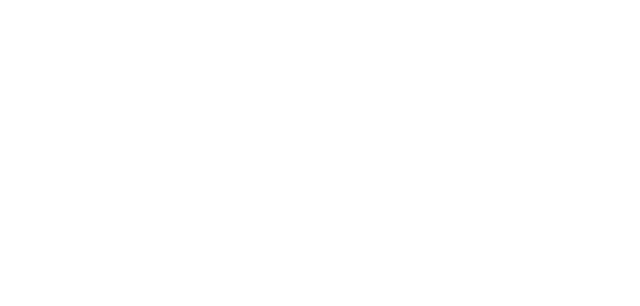
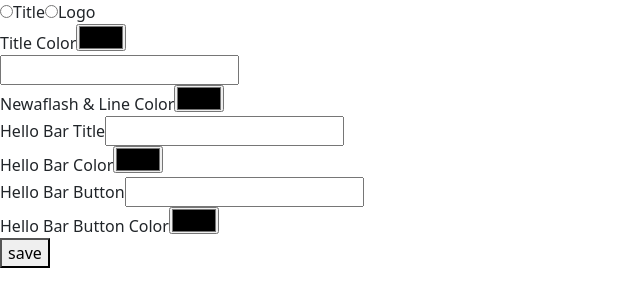
Before and after one commit to Ayala-Cohen/MagazineFrontend, a React (Create React App) app: page /magazine in a window 1280 px wide. Shown: the top 306 px of the page, without its empty margins (0-640 px from the left). Built offline with nearby package versions, Linux system fonts and the light colour scheme.

Commit message:
add magazine menu

```diff
--- a/src/components/addMagazine/addMagazine.js
+++ b/src/components/addMagazine/addMagazine.js
@@ -3,10 +3,25 @@ import React from 'react'
 function AddMagazine() {
     return (
         <>
-        <input type="radio" value="Title"/>
-        <input type="radio" value="Logo"/><br/>
-        <input type="color" value="rgb(0, 0, 0)"/>
+            <input type="radio" value="Title" id="title" name="titleOrLogo" />
+            <label for="title">Title</label>
+            <input type="radio" value="Logo" id="logo" name="titleOrLogo"/>
+            <label for="logo">Logo</label><br />
+            <label>Title Color</label>
+            <input type="color" value="rgb(0, 0, 0)" /><br />
+            <input type="text" /><br />
 
+            <label>Newaflash & Line Color</label>
+            <input type="color" value="rgb(0, 0, 0)" /><br />
+            <label>Hello Bar Title</label>
+            <input type="text"></input><br />
+            <label>Hello Bar Color</label>
+            <input type="color" value="rgb(0, 0, 0)" /><br />
+            <label>Hello Bar Button</label>
+            <input type="text"></input><br />
+            <label>Hello Bar Button Color</label>
+            <input type="color" value="rgb(0, 0, 0)" /><br />
+            <button >save</button>
         </>
     )
 }
--- a/src/components/log-in/log-in.js
+++ b/src/components/log-in/log-in.js
@@ -27,14 +27,14 @@ function LogIn(props) {
             <div className="container col-10">
                 <div style={{ margin: "auto" }}>
                     <div className="form-group mb-3">
-                        <label className="form-row">שם משתמש:</label>
-                        <input type="email" placeholder="הכנס כתובת אמייל" className="col-12" ref={refToUserName} />
+                        <label className="form-row">User Name:</label>
+                        <input type="email" placeholder="enter your email" className="col-12" ref={refToUserName} />
                     </div>
                     <div className="form-group mb-3">
-                        <label className="form-row">סיסמה:</label>
-                        <input type="password" placeholder="הכנס סיסמה" className="col-12" ref={refToPassword} />
+                        <label className="form-row">Password:</label>
+                        <input type="password" placeholder="enter password" className="col-12" ref={refToPassword} />
                     </div>
-                    <button onClick={logIn} className="btn btn-info">התחבר</button><br />
+                    <button onClick={logIn} className="btn btn-info">Log in</button><br />
                 </div>
             </div>
         </>
--- a/src/components/magazine/magazine.js
+++ b/src/components/magazine/magazine.js
@@ -1,5 +1,6 @@
 import React from 'react'
 import { connect } from 'react-redux'
+import AddMagazine from '../addMagazine/addMagazine'
 
 import Post from '../post/post'
 
@@ -7,6 +8,7 @@ function Magazine(props) {
 
     return (
         <>
+        <AddMagazine></AddMagazine>
             {
                props.magazines && props.magazines.map(magazine =>
                     <>
--- a/src/index.css
+++ b/src/index.css
@@ -5,7 +5,6 @@ body {
     sans-serif;
   -webkit-font-smoothing: antialiased;
   -moz-osx-font-smoothing: grayscale;
-  direction: rtl;
 }
 
 code {
```
